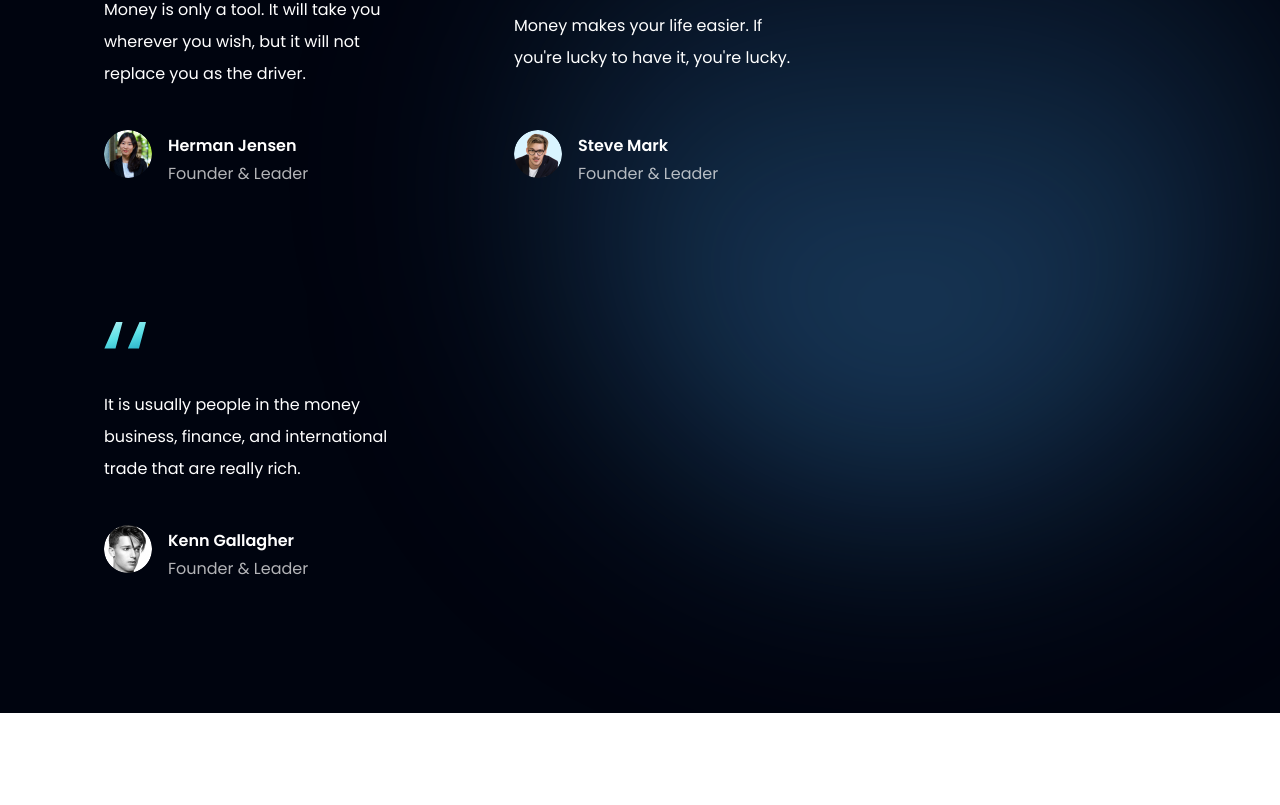
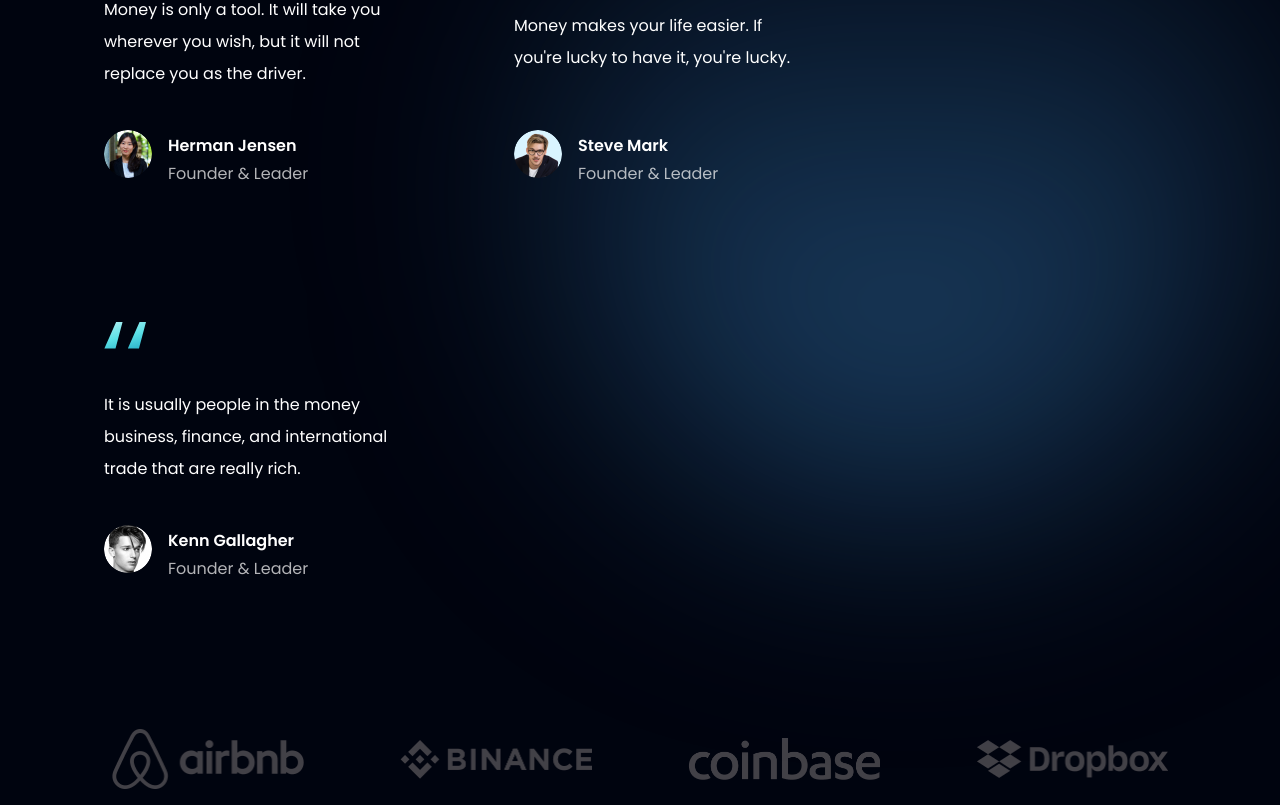
Before and after one commit to saadismail01/Bank_Web, a React (Vite) app: page / in a window 1280 px wide. Shown: the part 3248-4053 px from the top of the page. Before the commit the page ends 3961 px from the top, so only its background shows below. Built offline with nearby package versions, Linux system fonts and the light colour scheme.

Commit message:
generate client section

```diff
--- a/src/components/Client.jsx
+++ b/src/components/Client.jsx
@@ -1,8 +1,28 @@
+/* eslint-disable no-unused-vars */
+import { clients } from "../constants";
+import styles from "../style";
 import React from "react";
 React;
 
 const Client = () => {
-  return <div></div>;
+  return (
+    <section className={`${styles.flexCenter} my-4`}>
+      <div className={`${styles.flexCenter} flex-wrap w-full`}>
+        {clients.map((client) => (
+          <div
+            key={client.id}
+            className={`flex-1 ${styles.flexCenter} sm:min-w-[192px] min-w-[120px]`}
+          >
+            <img
+              src={client.logo}
+              alt="client"
+              className="sm:w-[192px] w-[100px] object contain"
+            />
+          </div>
+        ))}
+      </div>
+    </section>
+  );
 };
 
 export default Client;
```
